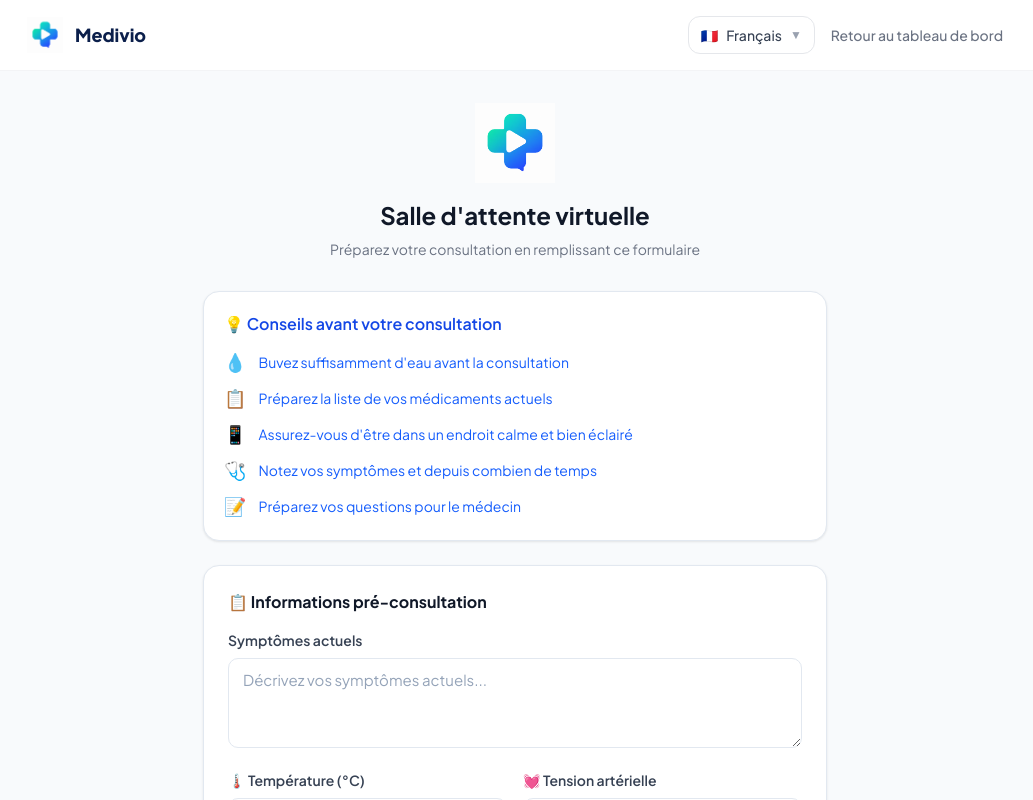
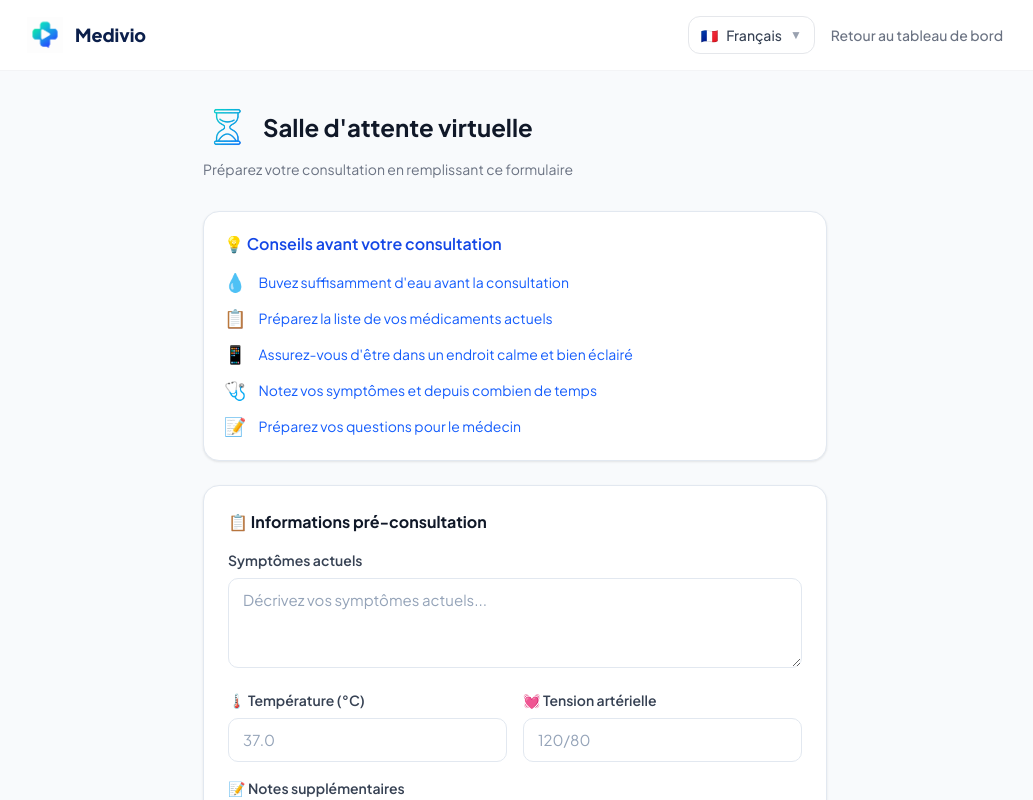
Before and after one commit to All185/medivio-frontend, a Next.js app: page /waiting in a window 1280 px wide. Shown: the top 800 px of the page, without its empty margins (125-1158 px from the left). Built offline with nearby package versions, Linux system fonts and the light colour scheme.

Commit message:
feat: icônes dans les titres de pages dashboard patient

```diff
--- a/app/appointments/new/page.tsx
+++ b/app/appointments/new/page.tsx
@@ -57,7 +57,10 @@ export default function NewAppointmentPage() {
 
       <main className="max-w-lg mx-auto px-6 py-8">
         <div className="mb-8">
-          <h2 className="text-2xl font-bold text-gray-900">{t('appointments.new')}</h2>
+          <div className="flex items-center gap-3 mb-1">
+            <img src="/icons/calendar_full-removebg-preview.png" alt="" style={{ width: 48, height: 48, objectFit: 'contain' }} />
+            <h2 className="text-2xl font-bold text-gray-900">{t('appointments.new')}</h2>
+          </div>
           <p className="text-gray-500 text-sm mt-1">Remplissez les informations pour prendre votre rendez-vous</p>
         </div>
 
--- a/app/async-care/page.tsx
+++ b/app/async-care/page.tsx
@@ -72,7 +72,10 @@ export default function AsyncCarePage() {
       <div className="max-w-2xl mx-auto px-4 py-12">
         <div className="flex items-center justify-between mb-8">
           <div>
-            <h1 className="text-3xl font-bold text-gray-900">{t('async.title')}</h1>
+            <div className="flex items-center gap-3 mb-1">
+              <img src="/icons/chat_full.png" alt="" style={{ width: 48, height: 48, objectFit: 'contain', mixBlendMode: 'multiply' }} />
+              <h1 className="text-3xl font-bold text-gray-900">{t('async.title')}</h1>
+            </div>
             <p className="text-gray-500 mt-1">{t('async.subtitle')}</p>
           </div>
           <button onClick={() => router.push('/async-care/new')} className="btn-primary px-4 py-2 text-sm">
--- a/app/billing/page.tsx
+++ b/app/billing/page.tsx
@@ -151,7 +151,10 @@ Ce recu peut etre transmis a votre mutuelle pour remboursement complementaire.
         )}
 
         <div className="mb-8">
-          <h1 className="text-3xl font-bold text-gray-900">{t('billing.my_invoices')}</h1>
+          <div className="flex items-center gap-3 mb-1">
+            <img src="/icons/receipt_full-removebg-preview.png" alt="" style={{ width: 48, height: 48, objectFit: 'contain' }} />
+            <h1 className="text-3xl font-bold text-gray-900">{t('billing.my_invoices')}</h1>
+          </div>
           <p className="text-gray-500 mt-1">{t('billing.my_invoices_subtitle')}</p>
         </div>
 
--- a/app/chronic/page.tsx
+++ b/app/chronic/page.tsx
@@ -122,7 +122,10 @@ export default function ChronicPage() {
       <div className="max-w-2xl mx-auto px-4 py-12">
         <div className="flex items-center justify-between mb-8">
           <div>
-            <h1 className="text-3xl font-bold text-gray-900">{t('chronic.title')}</h1>
+            <div className="flex items-center gap-3 mb-1">
+              <img src="/icons/heart_full-removebg-preview.png" alt="" style={{ width: 48, height: 48, objectFit: 'contain' }} />
+              <h1 className="text-3xl font-bold text-gray-900">{t('chronic.title')}</h1>
+            </div>
             <p className="text-gray-500 mt-1">{t('chronic.subtitle')}</p>
           </div>
           <button onClick={() => setShowForm(!showForm)} className="btn-primary px-4 py-2 text-sm">
--- a/app/prescriptions/page.tsx
+++ b/app/prescriptions/page.tsx
@@ -89,7 +89,10 @@ const dateLocale = localeMap[locale] || 'fr-FR';
       </header>
       <div className="max-w-2xl mx-auto px-4 py-12">
         <div className="mb-8">
-          <h1 className="text-3xl font-bold text-gray-900">{t('prescription.my_prescriptions')}</h1>
+          <div className="flex items-center gap-3 mb-1">
+            <img src="/icons/medocs_full-removebg-preview.png" alt="" style={{ width: 48, height: 48, objectFit: 'contain' }} />
+            <h1 className="text-3xl font-bold text-gray-900">{t('prescription.my_prescriptions')}</h1>
+          </div>
           <p className="text-gray-500 mt-1">{t('prescription.my_prescriptions_subtitle')}</p>
         </div>
         {loading ? (
--- a/app/records/page.tsx
+++ b/app/records/page.tsx
@@ -62,7 +62,10 @@ export default function RecordsPage() {
 
       <main className="max-w-4xl mx-auto px-6 py-8">
         <div className="mb-8">
-          <h2 className="text-2xl font-bold text-gray-900">{t('records.title')}</h2>
+          <div className="flex items-center gap-3 mb-1">
+            <img src="/icons/filles_full-removebg-preview.png" alt="" style={{ width: 48, height: 48, objectFit: 'contain' }} />
+            <h2 className="text-2xl font-bold text-gray-900">{t('records.title')}</h2>
+          </div>
           <p className="text-gray-500 text-sm mt-1">Historique de vos consultations médicales</p>
         </div>
 
--- a/app/senior/family/page.tsx
+++ b/app/senior/family/page.tsx
@@ -86,7 +86,10 @@ export default function SeniorFamilyPage() {
       <div className="max-w-2xl mx-auto px-4 py-12">
         <div className="flex items-center justify-between mb-8">
           <div>
-            <h1 className="text-3xl font-bold text-gray-900">{t('senior.family_title')}</h1>
+            <div className="flex items-center gap-3 mb-1">
+              <img src="/icons/family_full-removebg-preview.png" alt="" style={{ width: 48, height: 48, objectFit: 'contain' }} />
+              <h1 className="text-3xl font-bold text-gray-900">{t('senior.family_title')}</h1>
+            </div>
             <p className="text-gray-500 mt-1">{t('senior.family_subtitle')}</p>
           </div>
           <button onClick={() => setShowForm(!showForm)} className="btn-primary px-4 py-2 text-sm">
--- a/app/triage/page.tsx
+++ b/app/triage/page.tsx
@@ -83,7 +83,10 @@ export default function TriagePage() {
 
       <main className="max-w-lg mx-auto px-6 py-8">
         <div className="mb-8">
-          <h2 className="text-2xl font-bold text-gray-900">{t('triage.title')}</h2>
+          <div className="flex items-center gap-3 mb-1">
+            <img src="/icons/robot_full-removebg-preview.png" alt="" style={{ width: 48, height: 48, objectFit: 'contain' }} />
+            <h2 className="text-2xl font-bold text-gray-900">{t('triage.title')}</h2>
+          </div>
           <p className="text-gray-500 text-sm mt-1">{t('triage.subtitle')}</p>
         </div>
 
--- a/app/waiting/page.tsx
+++ b/app/waiting/page.tsx
@@ -122,13 +122,11 @@ function WaitingRoomContent() {
       <main className="max-w-2xl mx-auto px-4 sm:px-6 py-6 sm:py-8">
         {step === 'form' ? (
           <div className="animate-fade-in">
-            <div className="text-center mb-8">
-              <img
-                src="/logo.png"
-                alt="Medivio"
-                style={{ width: 80, height: 80, objectFit: 'contain', margin: '0 auto 16px' }}
-              />
-              <h2 className="text-2xl font-bold text-gray-900">{t('waiting.title')}</h2>
+            <div className="mb-8">
+              <div className="flex items-center gap-3 mb-1">
+                <img src="/icons/hourglass_full-removebg-preview.png" alt="" style={{ width: 48, height: 48, objectFit: 'contain' }} />
+                <h2 className="text-2xl font-bold text-gray-900">{t('waiting.title')}</h2>
+              </div>
               <p className="text-gray-500 text-sm mt-2">{t('waiting.subtitle')}</p>
             </div>
 
```
